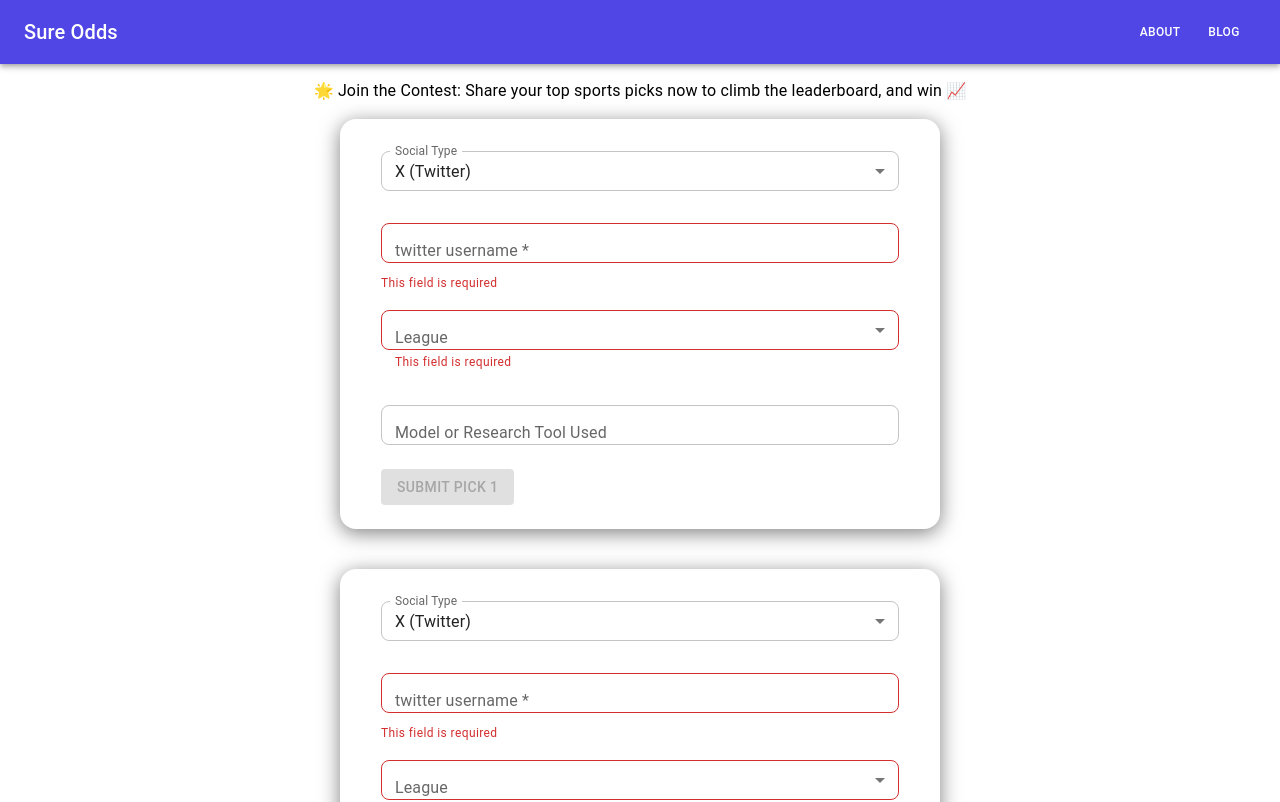
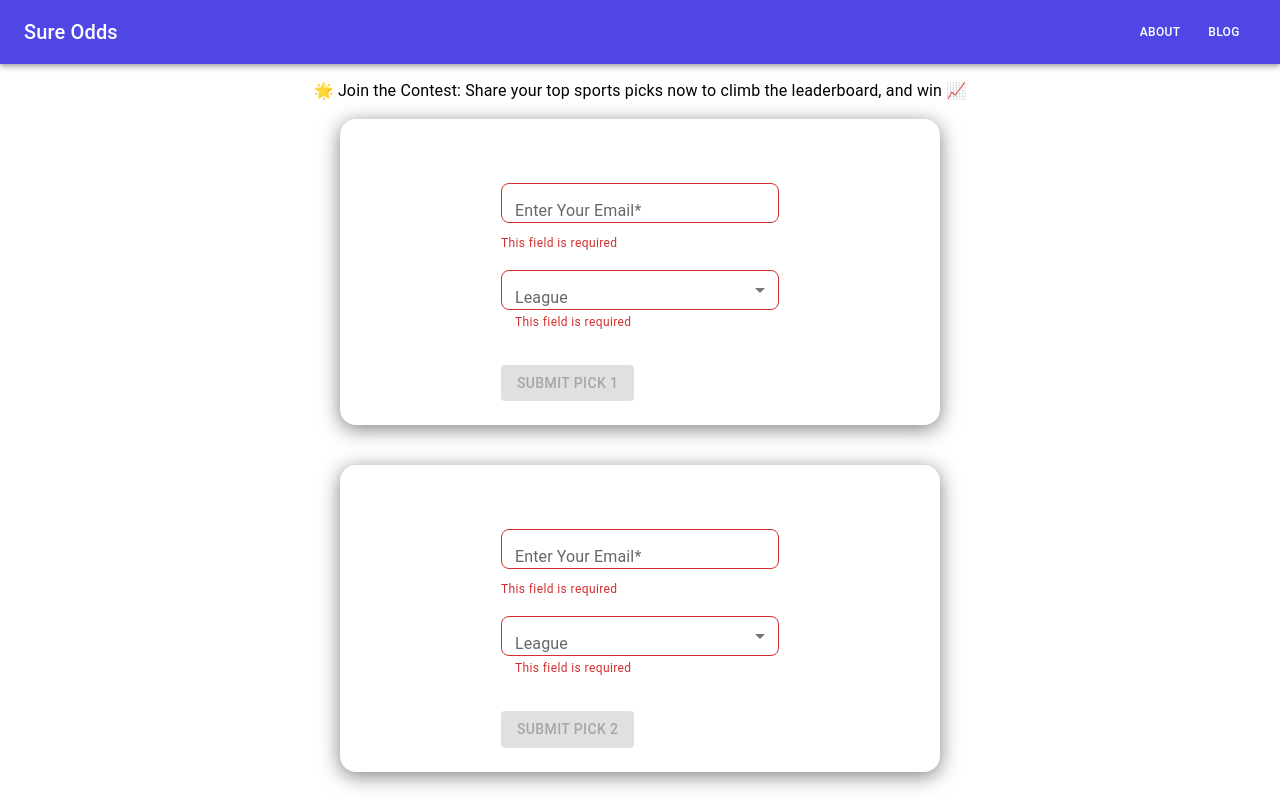
Before and after one commit to everyonesbuddy/sure-odds-sports-predictions-contest-FE, a React (Create React App) app: page /postYourPicks in a window 1280 px wide. Shown: the top 802 px of the page. Built offline with nearby package versions, Linux system fonts and the light colour scheme.

Commit message:
update usernames to emails

```diff
--- a/src/components/Leaderboard.jsx
+++ b/src/components/Leaderboard.jsx
@@ -226,7 +226,7 @@ const Leaderboard = () => {
             <TableHead>
               <TableRow>
                 <TableCell sx={{ fontSize: isMobile ? "12px" : "inherit" }}>
-                  Participant (X or Reddit profile)
+                  Participant (Email)
                 </TableCell>
                 {!isMobile && (
                   <TableCell>
@@ -275,7 +275,7 @@ const Leaderboard = () => {
                         marginRight: 1,
                       }}
                     />
-                    <a
+                    {/* <a
                       href={
                         handicapper.socialType === "twitter"
                           ? `https://x.com/${handicapper.username}`
@@ -286,7 +286,8 @@ const Leaderboard = () => {
                       style={{ fontSize: isMobile ? "10px" : "inherit" }}
                     >
                       {handicapper.username}
-                    </a>
+                    </a> */}
+                    {handicapper.username}
                   </TableCell>
                   {!isMobile && (
                     <TableCell>{handicapper.totalWonOdds}</TableCell>
--- a/src/components/PicksDetails.jsx
+++ b/src/components/PicksDetails.jsx
@@ -5,7 +5,6 @@ import {
   CardContent,
   Typography,
   Grid,
-  Link,
   TextField,
   Box,
 } from "@mui/material";
@@ -227,7 +226,7 @@ const PicksDetails = () => {
               >
                 <CardContent>
                   <Typography variant="h5" component="div">
-                    <Link
+                    {/* <Link
                       href={
                         userBets[username].allBets[0].socialType === "twitter"
                           ? `https://x.com/${username}`
@@ -237,7 +236,9 @@ const PicksDetails = () => {
                       rel="noopener noreferrer"
                     >
                       {username}
-                    </Link>
+                    </Link> */}
+
+                    {username}
                   </Typography>
                   <Typography
                     variant="body2"
--- a/src/components/PostYourPicks.jsx
+++ b/src/components/PostYourPicks.jsx
@@ -443,7 +443,7 @@ const PostYourPicks = () => {
               },
             }}
           >
-            <InputLabel id="social-type-label">Social Type</InputLabel>
+            {/* <InputLabel id="social-type-label">Social Type</InputLabel>
             <Select
               labelId="social-type-label"
               id="socialType"
@@ -453,16 +453,16 @@ const PostYourPicks = () => {
             >
               <MenuItem value="twitter">X (Twitter)</MenuItem>
               <MenuItem value="reddit">Reddit</MenuItem>
-            </Select>
+            </Select> */}
           </FormControl>
           <TextField
-            label={`${socialType} username *`}
+            label={`Enter Your Email*`}
             value={twitterUsername}
             onChange={handleTwitterUsernameChange}
             fullWidth
             color={!twitterUsername ? "error" : "primary"}
             margin="normal"
-            placeholder={`${socialType} username e.g sure_odds2023`}
+            placeholder={`Email e.g info@sure-odds.com`}
             variant="outlined"
             sx={{
               "& .MuiInputBase-root": {
@@ -886,7 +886,7 @@ const PostYourPicks = () => {
             </>
           )}
 
-          <TextField
+          {/* <TextField
             label={`Model or Research Tool Used`}
             value={researchToolOrModelUsed}
             onChange={(e) => setResearchToolOrModelUsed(e.target.value)}
@@ -904,7 +904,7 @@ const PostYourPicks = () => {
                 },
               },
             }}
-          />
+          /> */}
 
           <Button
             variant="contained"
@@ -946,7 +946,7 @@ const PostYourPicks = () => {
               },
             }}
           >
-            <InputLabel id="social-type-label">Social Type</InputLabel>
+            {/* <InputLabel id="social-type-label">Social Type</InputLabel>
             <Select
               labelId="social-type-label"
               id="socialType"
@@ -956,16 +956,16 @@ const PostYourPicks = () => {
             >
               <MenuItem value="twitter">X (Twitter)</MenuItem>
               <MenuItem value="reddit">Reddit</MenuItem>
-            </Select>
+            </Select> */}
           </FormControl>
           <TextField
-            label={`${socialType2} username *`}
+            label={`Enter Your Email*`}
             value={twitterUsername2}
             onChange={handleTwitterUsernameChange2}
             fullWidth
             color={!twitterUsername2 ? "error" : "primary"}
             margin="normal"
-            placeholder={`${socialType2} username e.g sure_odds2023`}
+            placeholder={`Email e.g info@sure-odds.com`}
             variant="outlined"
             sx={{
               "& .MuiInputBase-root": {
@@ -1391,7 +1391,7 @@ const PostYourPicks = () => {
             </>
           )}
 
-          <TextField
+          {/* <TextField
             label={`Model or Research Tool Used`}
             value={researchToolOrModelUsed2}
             onChange={(e) => setResearchToolOrModelUsed2(e.target.value)}
@@ -1409,7 +1409,7 @@ const PostYourPicks = () => {
                 },
               },
             }}
-          />
+          /> */}
 
           <Button
             variant="contained"
```
